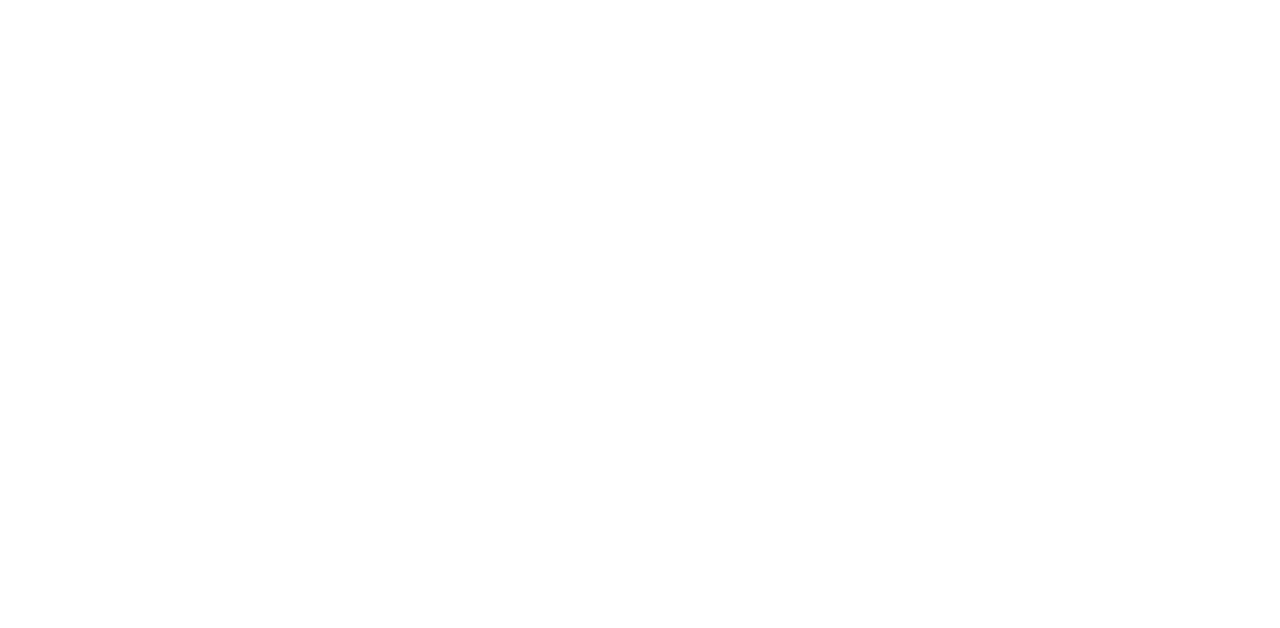
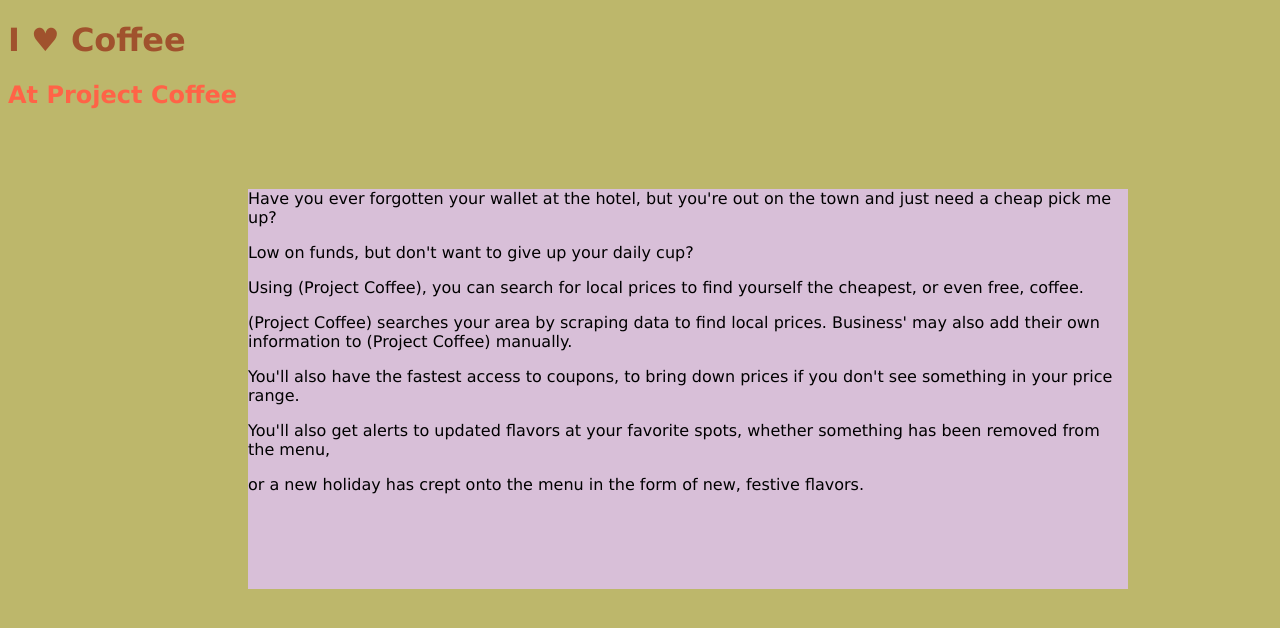
Before and after one commit to bknow93/project-coffee, a plain HTML site: page project-coffee/index.html in a window 1280 px wide. Drawn offline with Linux system fonts and the light colour scheme.

Commit message:
Create script and style directories. Formulate first part of page body

```diff
--- a/project-coffee/index.html
+++ b/project-coffee/index.html
@@ -4,9 +4,20 @@
     <meta charset="UTF-8">
     <meta http-equiv="X-UA-Compatible" content="IE=edge">
     <meta name="viewport" content="width=device-width, initial-scale=1.0">
-    <title>Document</title>
+    <link rel="stylesheet" href="style/index.css"></style>
+    <title>I &hearts; Coffee</title>
 </head>
 <body>
-
+    <h1 class="main-titles">I &hearts; Coffee</h1>
+    <h2 class="sub-titles">At Project Coffee</h2>
+    <div class="informals">
+        <p>Have you ever forgotten your wallet at the hotel, but you're out on the town and just need a cheap pick me up?</p>
+        <p>Low on funds, but don't want to give up your daily cup?</p>
+        <p>Using (Project Coffee), you can search for local prices to find yourself the cheapest, or even free, coffee.</p>
+        <p>(Project Coffee) searches your area by scraping data to find local prices. Business' may also add their own information to (Project Coffee) manually.</p>
+        <p>You'll also have the fastest access to coupons, to bring down prices if you don't see something in your price range.</p>
+        <p>You'll also get alerts to updated flavors at your favorite spots, whether something has been removed from the menu,</p>
+        <p>or a new holiday has crept onto the menu in the form of new, festive flavors.</p>
+    </div>
 </body>
 </html>
--- /dev/null
+++ b/project-coffee/style/index.css
@@ -0,0 +1,21 @@
+body{
+    font-family: Verdana, Geneva, Tahoma, sans-serif;
+    background-color: darkkhaki;
+}
+
+.main-titles {
+    color:sienna
+}
+
+.sub-titles{
+    color: tomato;
+}
+
+.informals{
+    height: 25em;
+    width: 55em;
+    background-color:thistle;
+    border-style: solid, red;
+    margin-left: 15em;
+    margin-top: 5em;
+}
```
Also changed, not shown: project-coffee/script/index.js (added).
